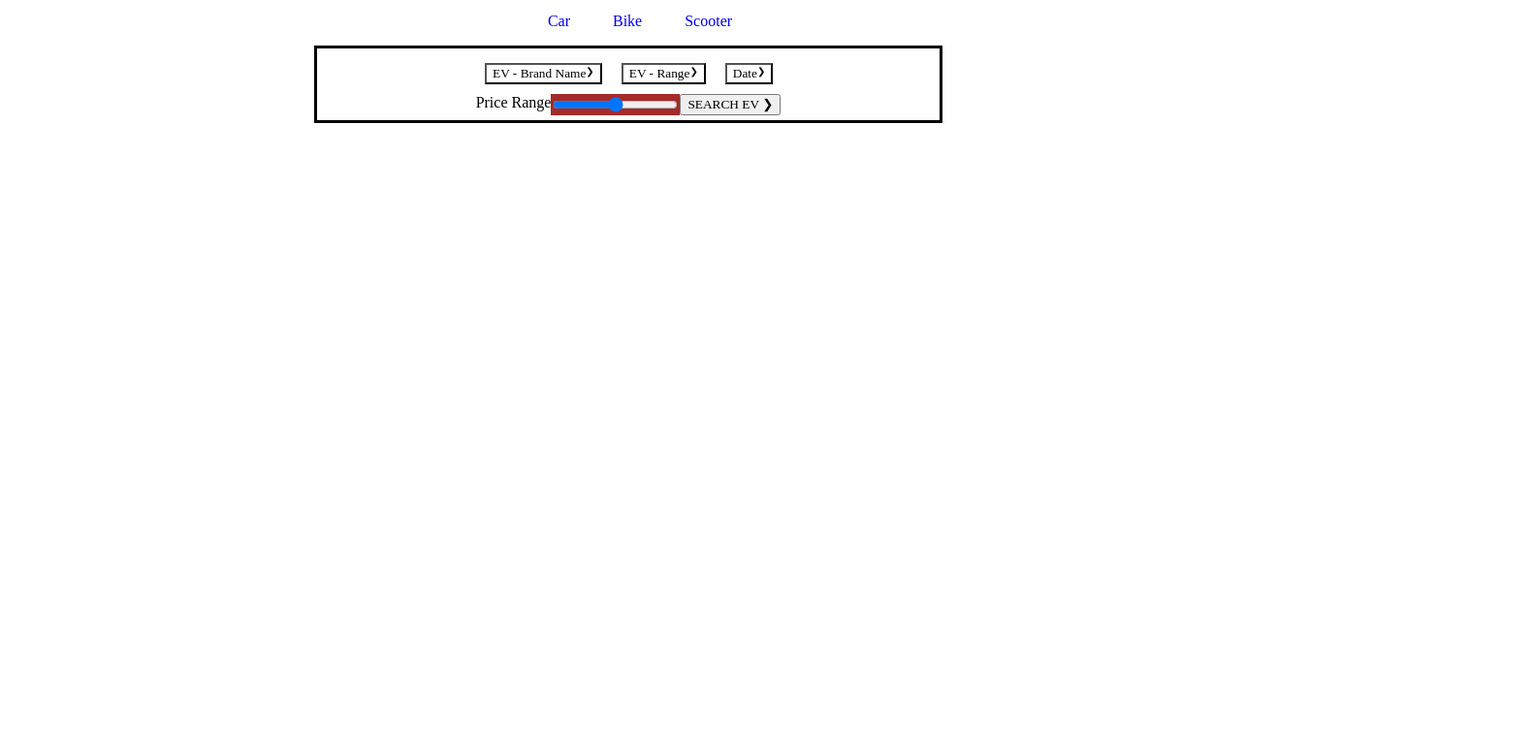
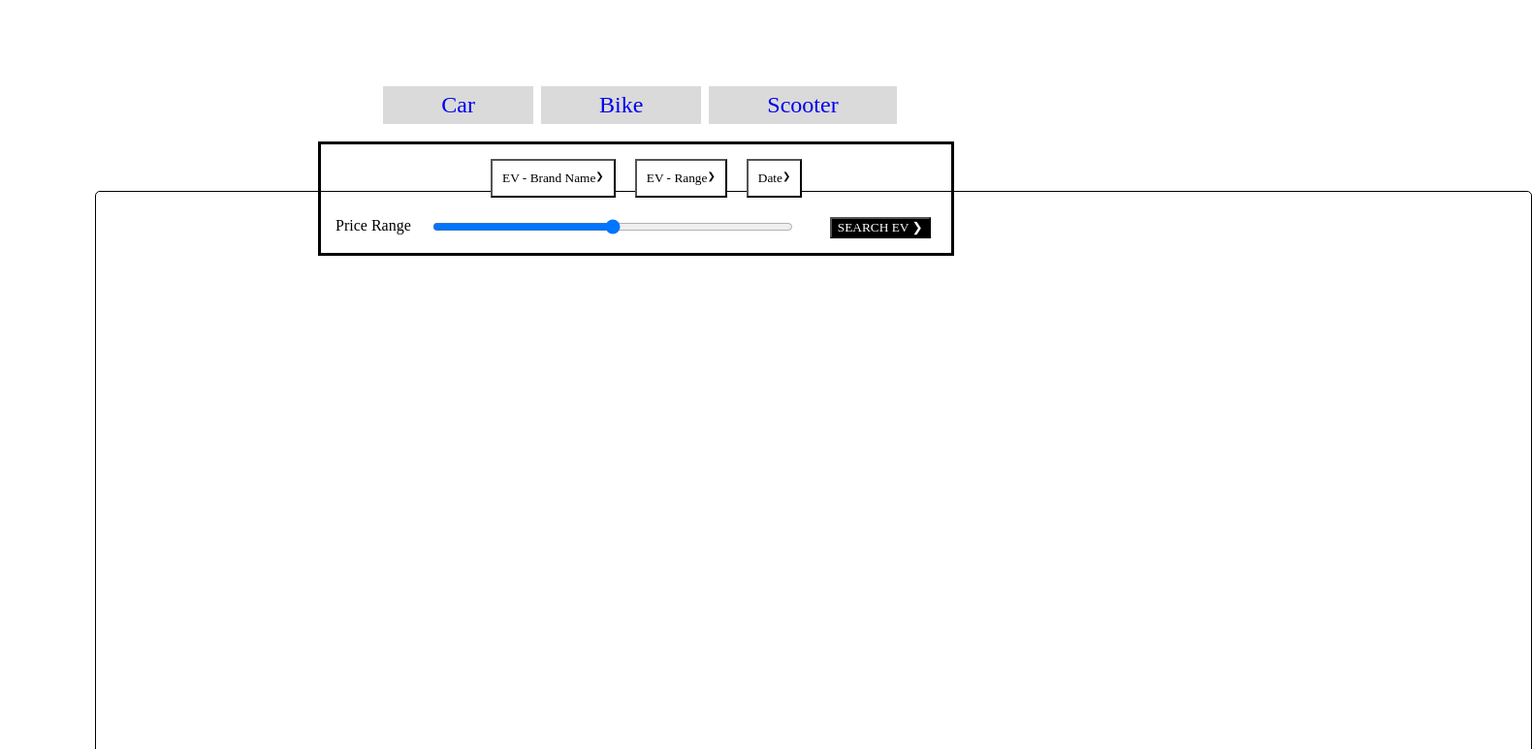
Before and after one commit to WFT-Interns/Jenish-ev-arena, a plain HTML site: page evFinder.html in a window 1280 px wide. Shown: the part 86-859 px from the top of the page at 97% size, 1580 px wide, since content can reach past the window. Before the commit the page ends 800 px from the top, so only its background shows below. Drawn offline with Linux system fonts and the light colour scheme; a web font is replaced by a local one.

Commit message:
style: ev container border.

```diff
--- a/evFinder.css
+++ b/evFinder.css
@@ -15,33 +15,51 @@ li  {
 }
 
 .evOption {
-    display: flex;
+    display: inline-flex;
+    width: 100%;
     justify-content: center;
 }
 
+.evOption ul{
+    display: inline-flex;
+    list-style: none;
+    margin-top: 90px;
+}
+
 .evOption li {
-    margin: 20px;
+    background:rgba(218, 218, 218, 1);
+    padding: 6px 60px;
+    margin: 2px 4px;
+    font-size: 24px;
+    font-weight: 500;
+}
+
+.evOption li:hover{
+    background-color: #DADADA;
 }
 
 .evFilter {
     /* display: flex; */
+    position: absolute;
     justify-content: center;
     border-style:solid;
     width: 50%;
-    height: 30%;
     margin-left: 25%;
     padding: 5px;
+    z-index: 1;
 }
 
 .evFilter .dropdown {
     display: flex;
     margin-left: 25%;
+    z-index: 1;
 }
 
 .dropbtn {
     display: flex;
     background-color: white;
     margin: 10px;
+    padding: 10px;
 }
 
 .dropbtn span {
@@ -50,20 +68,37 @@ li  {
 
 .evFilter .filterDown {
     display: flex;
-    justify-content: center;
+    position: relative;
+    padding: 10px;
+    z-index: 1;
 }
 
-.filterDown .slideBtn {
-    cursor: pointer;
-    height: 15px;
-    width: 15px;
-    border-radius: 50%;
-    border-style: solids;
-    margin: 0, 2px;
-    background-color: black;
+
+.filterDown .slide {
+    margin-left: 20px;
+    width: 60%;
+    z-index: 1;
 }
 
-.filterDown .slide {
-    display: flex;
-    background-color: brown;
+.filterDown .slide .slideBar {
+    width: 100%;
+    background: black;
 }
+
+.filterDown .filterbtn {
+    background-color: black;
+    color: white;
+    margin-left: 40px;
+}
+
+
+.evDisplay{
+    width: 1480px;
+    height: 665px;
+    margin-top: 4%;
+    margin-left: 7%;
+    border: 1px solid black;
+    border-radius: 5px;
+    z-index: -1;
+    position: absolute;
+}
```
